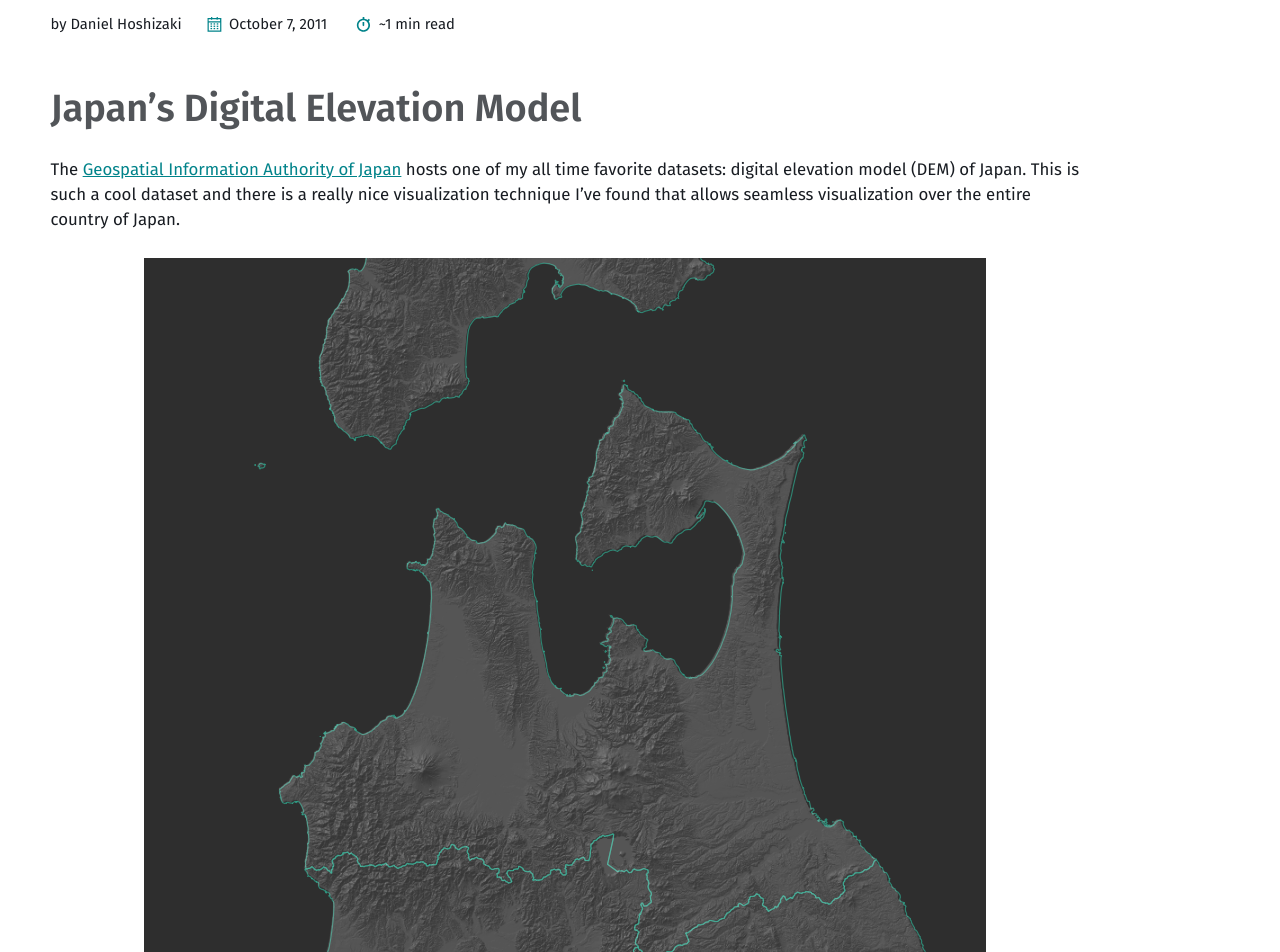
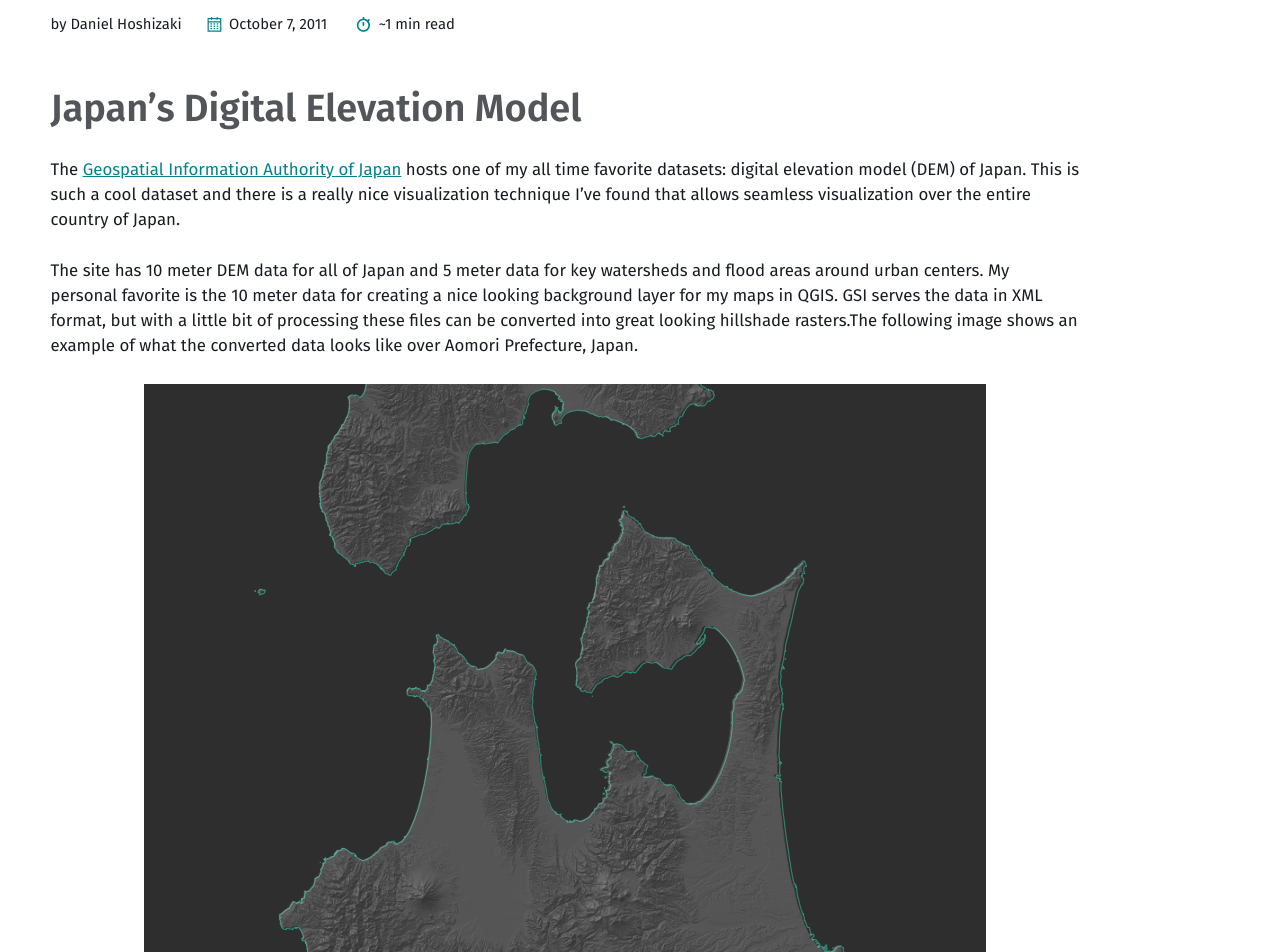
Before and after one commit to mmistakes/jekyll-theme-basically-basic, a Jekyll site: the page built from _posts/2011-10-07-dem-processing.md, in a window 1280 px wide and 1400 px high, scrolled down 916 px. Shown: the top 952 px of the window. Built offline with Jekyll 4.4.1, drawn with Linux system fonts in a browser that asks for light colours; some of the changed text lies outside the part shown.

Commit message:
complete post

```diff
--- a/_posts/2011-10-07-dem-processing.md
+++ b/_posts/2011-10-07-dem-processing.md
@@ -8,16 +8,18 @@ image: /assets/images/dem/dem2.png
 # Japan's Digital Elevation Model
 The [Geospatial Information Authority of Japan](https://fgd.gsi.go.jp/download/menu.php) hosts one of my all time favorite datasets: digital elevation model (DEM) of Japan. This is such a cool dataset and there is a really nice visualization technique I've found that allows seamless visualization over the entire country of Japan.
 
+The site has 10 meter DEM data for all of Japan and 5 meter data for key watersheds and flood areas around urban centers. My personal favorite is the 10 meter data for creating a nice looking background layer for my maps in QGIS. GSI serves the data in XML format, but with a little bit of processing these files can be converted into great looking hillshade rasters.The following image shows an example of what the converted data looks like over Aomori Prefecture, Japan.
+
 <p align="center">
   <img src="/assets/images/dem/dem1.png" />
 </p>
 
-Here's an example of what the tiles look like when visualized on QGIS.
+The data can be further processed and converted into tile map service. This format is great for visualizing very large datasets with graphical UIs and websites. Here's an example of what the tiles look like when visualized on QGIS.
 
 <p align="center">
   <img src="/assets/images/dem/dem.gif" />
 </p>
 
-The great thing about tiles is that they can be served over the web and even hosted on an AWS S3 bucket.
+Pretty cool.
 
-The code for converting the [raw XML files](https://fgd.gsi.go.jp/download/mapGis.php?tab=dem) is available from my [GitHub repository](https://github.com/danielhoshizaki/DEM-hillshade).
+The code for converting the [raw XML files](https://fgd.gsi.go.jp/download/mapGis.php?tab=dem) into an awesome tiled map is available from my GitHub repository: [DEM-Hillshade](https://github.com/danielhoshizaki/DEM-hillshade).
```
